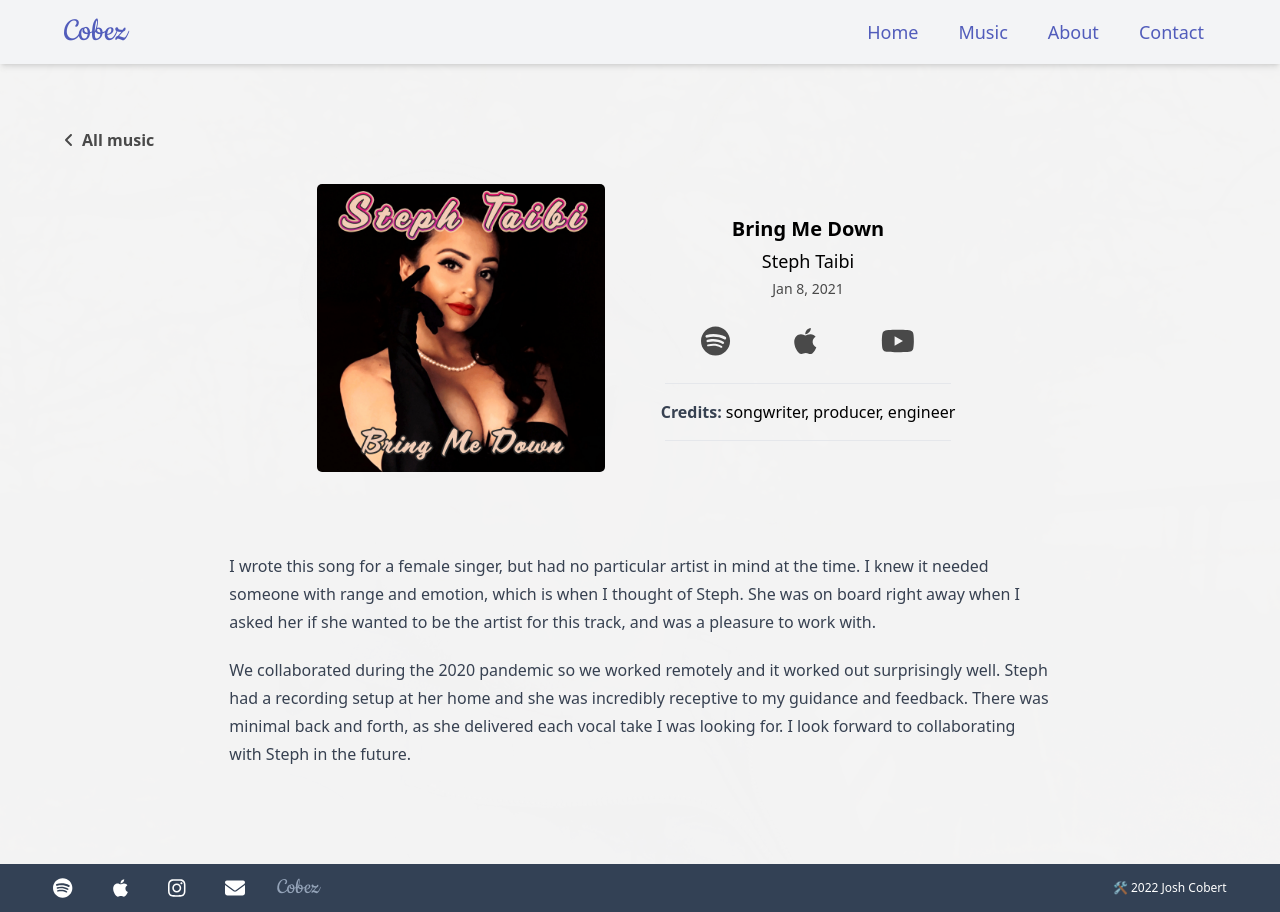
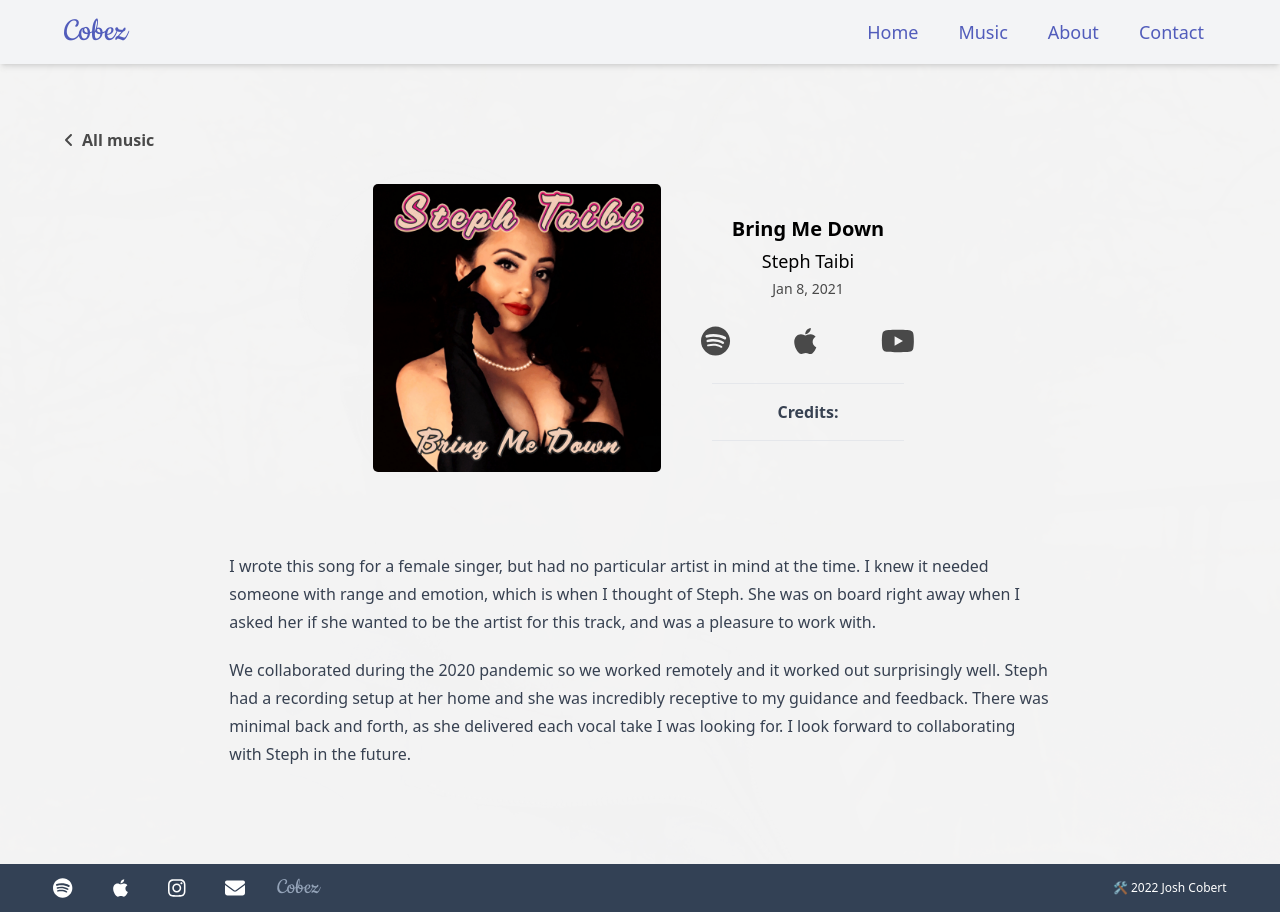
Before and after one commit to jcobert/cobez-music, a Next.js app: page /music/bring-me-down in a window 1280 px wide. Built offline with nearby package versions, Linux system fonts and the light colour scheme; a web font is replaced by a local one.

Commit message:
source credit data on song page

```diff
--- a/pages/music/[slug].jsx
+++ b/pages/music/[slug].jsx
@@ -9,8 +9,6 @@ import {
 } from "@fortawesome/free-brands-svg-icons";
 import { faAngleLeft } from "@fortawesome/free-solid-svg-icons";
 import Link from "next/link";
-
-const credits = ["songwriter", "producer", "engineer"];
 
 export async function getStaticPaths() {
   const paths = getAllSongIds();
@@ -96,12 +94,12 @@ function Music({ frontmatter, markdown }) {
             <span className="block mx-auto w-10/12 border-b"></span>
             <div className="flex justify-center gap-x-1 py-4 px-6 flex-wrap">
               <span className="font-bold text-gray-700">Credits:</span>
-              {credits.map((credit, i) => {
+              {song.credits?.map((credit, i) => {
                 let delimiter = ",";
-                if (i === credits.length - 1) {
+                if (i === song.credits.length - 1) {
                   delimiter = "";
                 }
-                return <span>{`${credit}${delimiter}`}</span>;
+                return <span>{`${credit.toLowerCase()}${delimiter}`}</span>;
               })}
             </div>
             <span className="block mx-auto w-10/12 border-b"></span>
```
